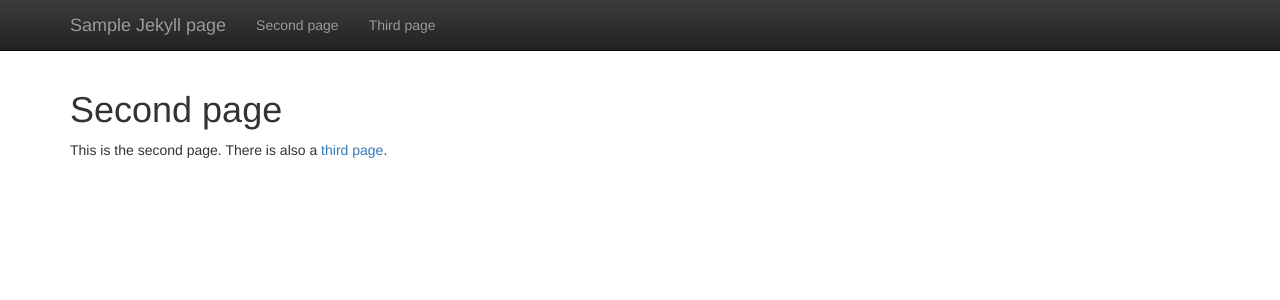
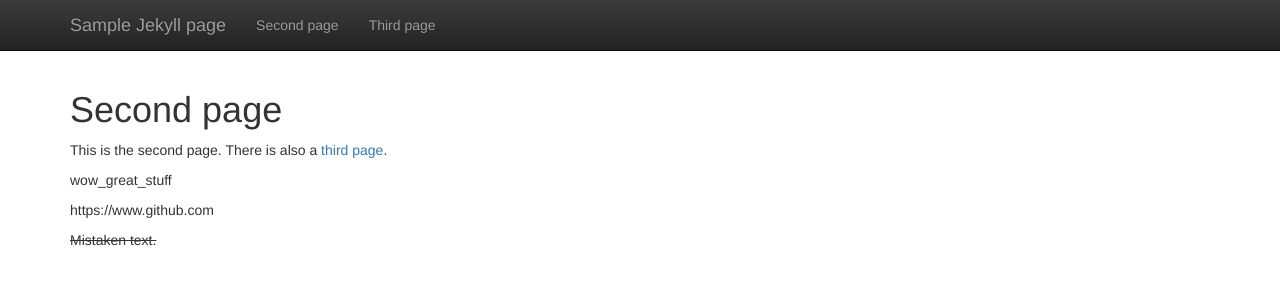
Before and after one commit to windsource/SampleJekyllSite, a Jekyll site: the page built from secondPage.md, in a window 1280 px wide. Shown: the top 300 px of the page. Built offline with Jekyll 4.4.1, drawn with Linux system fonts in a browser that asks for light colours; nearby versions of some CDN libraries.

Commit message:
Testing GFM (Github flavored markdown).

```diff
--- a/secondPage.md
+++ b/secondPage.md
@@ -6,3 +6,9 @@ title: Second page
 # Second page
 
 This is the second page. There is also a [third page](thirdPage.html).
+
+wow_great_stuff
+
+https://www.github.com
+
+~~Mistaken text.~~
```
